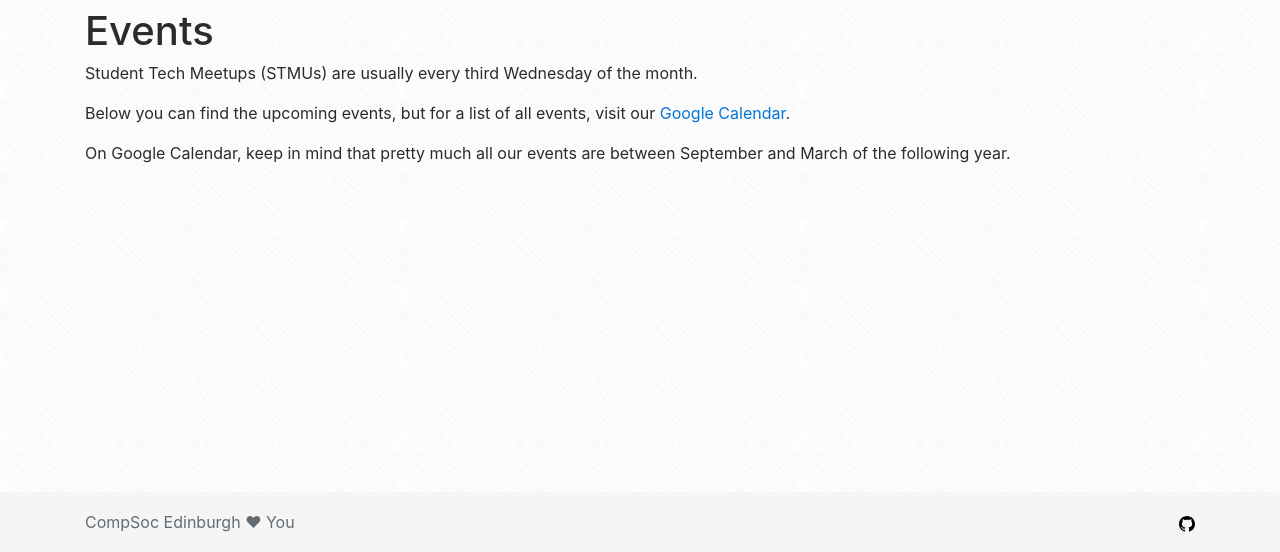
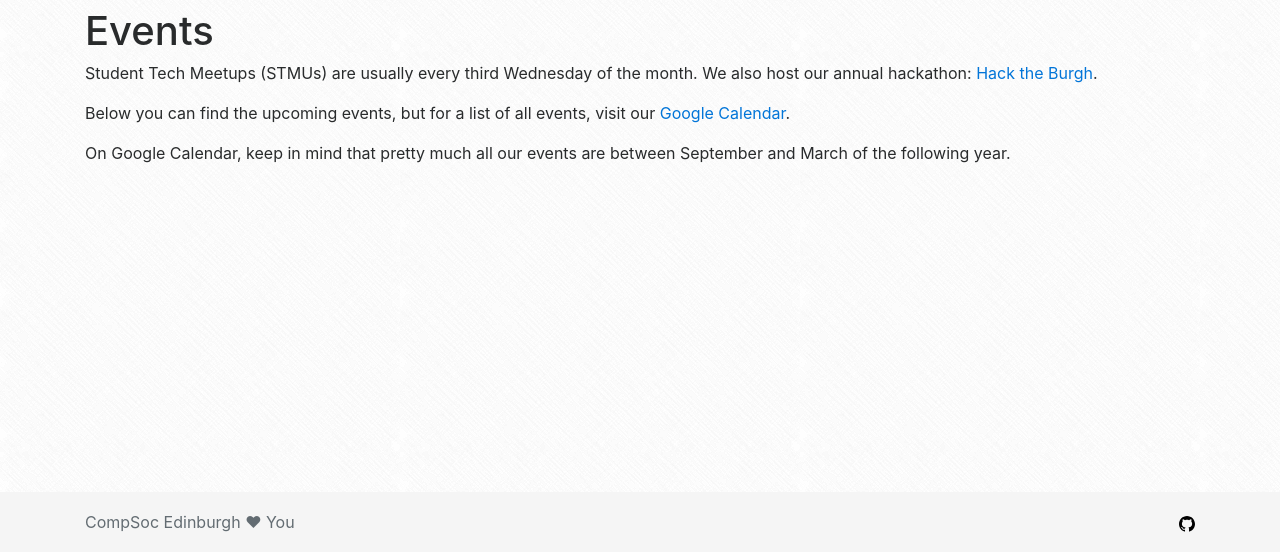
Before and after one commit to compsoc-edinburgh/website, a Jekyll site: the page built from _pages/events.md, in a window 1280 px wide, cut to the strip 348-900 px from the top of the page. Built offline with Jekyll 4.4.1, drawn with Linux system fonts in a browser that asks for light colours; nearby versions of some CDN libraries.

Commit message:
mention HTB

```diff
--- a/_pages/events.md
+++ b/_pages/events.md
@@ -4,7 +4,7 @@ title: "Events"
 # Note that you may also need to edit _includes/event-calender.html
 ---
 
-Student Tech Meetups (STMUs) are usually every third Wednesday of the month.
+Student Tech Meetups (STMUs) are usually every third Wednesday of the month. We also host our annual hackathon: [Hack the Burgh](http://hacktheburgh.com).
 
 Below you can find the upcoming events, but for a list of all events, visit our
 [Google Calendar](https://calendar.google.com/calendar/embed?title=CompSoc%20Calendar&showPrint=0&showCalendars=0&mode=AGENDA&height=600&wkst=1&bgcolor=%23FFFFFF&src=comp-soc.com_1k2f1gda8js9nav1ilr5g5h6vk%40group.calendar.google.com&color=%23182C57&ctz=Europe%2FLondon).
```
